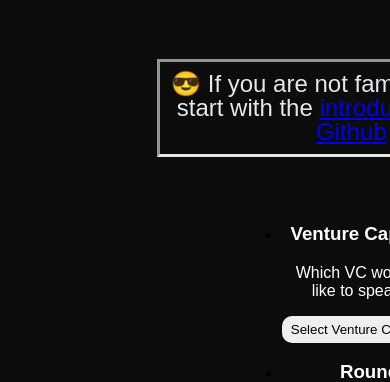
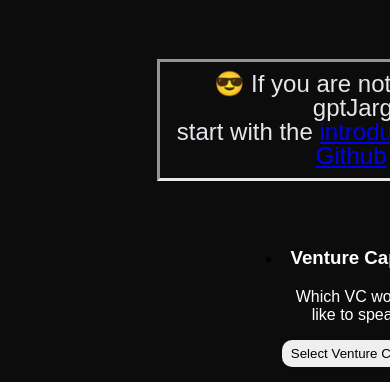
Before and after one commit to RichardJamesLopez/astro-jargon, an Astro site: page / in a window 390 px wide. Shown: the part 385-767 px from the top of the page. Built offline with nearby package versions, Linux system fonts and the light colour scheme; Astro itself is replaced by a stand-in of ours.

```diff
--- a/src/pages/index.astro
+++ b/src/pages/index.astro
@@ -23,7 +23,7 @@
     </p>
     <p class="description">
       <span class="icon">😎</span>
-      If you are not familiar with Jargon, <br> start with the <a href="https://jake.mirror.xyz/sPZECVTkrbVq4DerB13Thvqq_XqsDGwTBDD3SSzdI44">introductory article</a> and <a href="https://github.com/jbrukh/gpt-jargon">Github</a>
+      If you are not familiar with gptJargon, <br> start with the <a href="https://jake.mirror.xyz/sPZECVTkrbVq4DerB13Thvqq_XqsDGwTBDD3SSzdI44">introductory article</a> and <a href="https://github.com/jbrukh/gpt-jargon">Github</a>
       <span class="icon">😎</span>
     </p>
 
```
